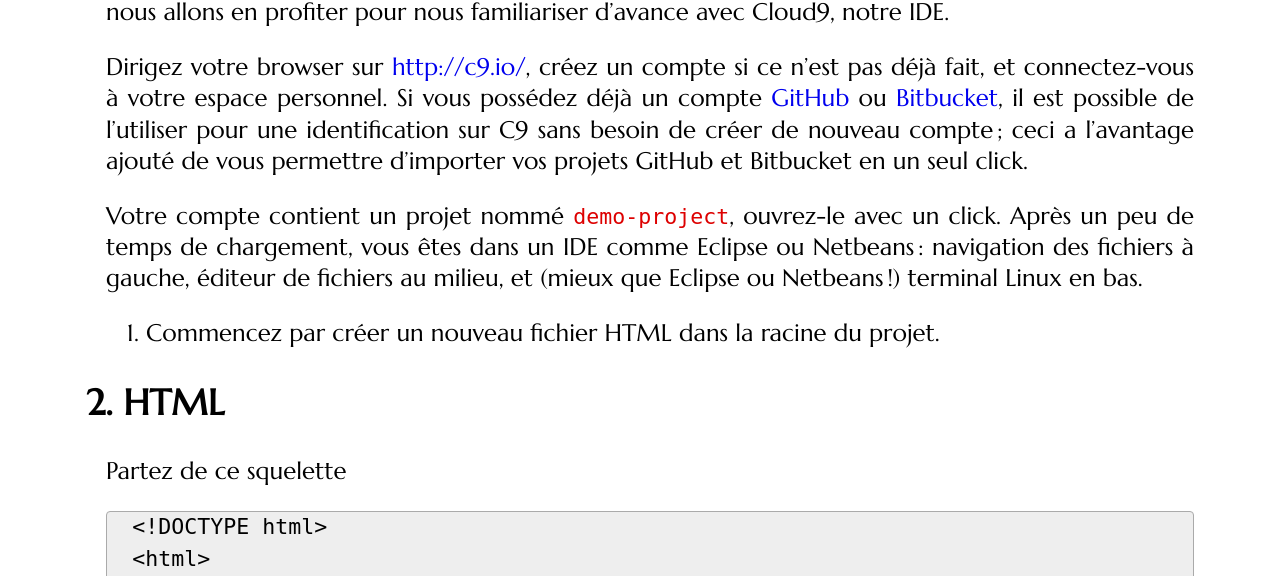
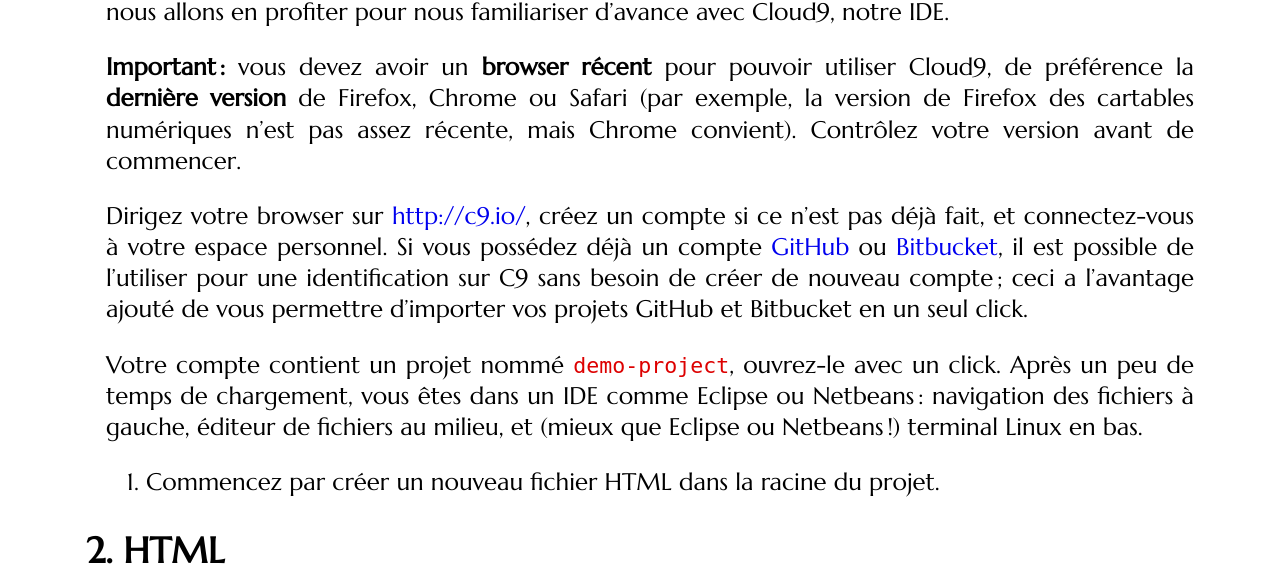
Before and after one commit to defeo/aws, a Jekyll site: the page built from tutorials/tutorial1.md, in a window 1280 px wide and 900 px high, cut to the strip 324-900 px from the top of the window. Built offline with Jekyll 4.4.1, drawn with Linux system fonts in a browser that asks for light colours; some web fonts are replaced.

Commit message:
Warning on browser version

```diff
--- a/tutorials/tutorial1.md
+++ b/tutorials/tutorial1.md
@@ -10,6 +10,12 @@ Dans ce cours nous allons utiliser un environnement de développement
 entièrement en local (il suffit d'un browser et d'un éditeur de
 texte), nous allons en profiter pour nous familiariser d'avance avec
 Cloud9, notre IDE.
+
+**Important :** vous devez avoir un **browser récent** pour pouvoir
+utiliser Cloud9, de préférence la **dernière version** de Firefox,
+Chrome ou Safari (par exemple, la version de Firefox des cartables
+numériques n'est pas assez récente, mais Chrome convient). Contrôlez
+votre version avant de commencer.
 
 Dirigez votre browser sur <http://c9.io/>, créez un compte si ce n'est
 pas déjà fait, et connectez-vous à votre espace personnel. Si vous
```
